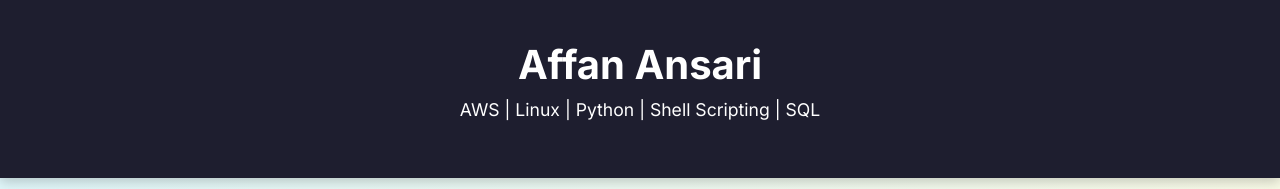
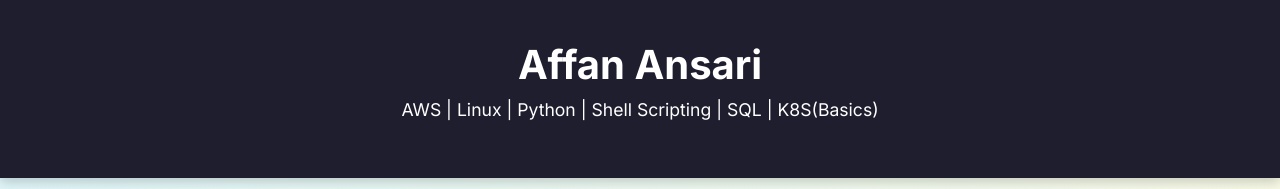
Before and after one commit to willthunder/affan-portfolio, a plain HTML site: page index.html in a window 1280 px wide. Shown: the top 189 px of the page. Drawn offline with Linux system fonts and the light colour scheme.

Commit message:
Update index.html

```diff
--- a/index.html
+++ b/index.html
@@ -73,7 +73,7 @@
 <body>
   <header>
     <h1>Affan Ansari</h1>
-    <p>AWS | Linux | Python | Shell Scripting | SQL</p>
+    <p>AWS | Linux | Python | Shell Scripting | SQL | K8S(Basics)</p>
   </header>
 
   <section>
```
